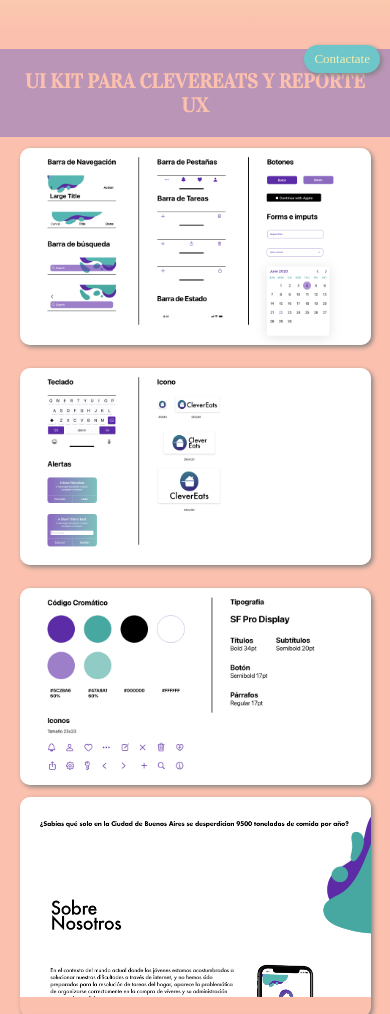
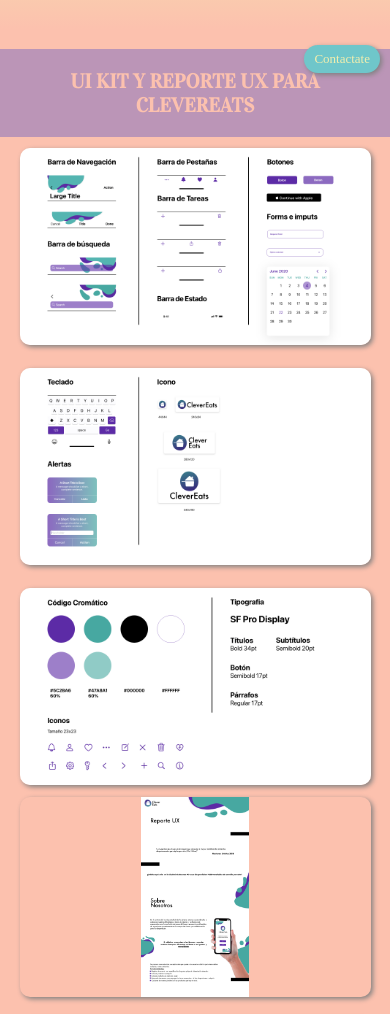
Before and after one commit to CandelaMar/CTM-Desarrollo-web, a website: page UX-UI.html in a window 390 px wide. Shown: the part 546-1560 px from the top of the page. Drawn offline with Linux system fonts and the light colour scheme; a web font is replaced by a local one.

Commit message:
cambiosfinales

```diff
--- a/UX-UI.html
+++ b/UX-UI.html
@@ -35,7 +35,7 @@
     </header>
 
 <main class="MainUXUI">
-    <h5> UI Kit para CleverEats y reporte UX</h5>
+    <h5> UI Kit y reporte UX para CleverEats </h5>
 
     <div class="GridContainer">
         <img class="GridImg" src='./IMAGENES/GRIDUXUI/GRIDPHOTO1.png' alt="Diseño UI Kit">
--- a/package.json
+++ b/package.json
@@ -1,7 +1,7 @@
 {
-  "name": "agregando-sass---candela-turza-martinez",
+  "name": "Proyecto-final---candela-turza-martinez",
   "version": "1.0.0",
-  "description": "",
+  "description": "Proyecto-final-curso-desarrollo-web-coderhouse-portfolio-web",
   "main": "index.js",
   "scripts": {
     "test": "echo \"Error: no test specified\" && exit 1",
--- a/scss/componentes/_front-end.scss
+++ b/scss/componentes/_front-end.scss
@@ -3,6 +3,7 @@
         width: 100%;
         border-radius: 10px;
         box-shadow: 2px 2px 5px grey;
+        margin-bottom: 20px;
         &:hover {
             transform: scale3d(1.25,1.25,1.25)
         }
--- a/scss/componentes/_index.scss
+++ b/scss/componentes/_index.scss
@@ -23,6 +23,7 @@
     }
     h5 {
         @extend %h5;
+    }
     .container {
         .row {
             .col-6 .offset-3 {
@@ -37,4 +38,3 @@
         }
     }
 }
-}
--- a/scss/componentes/_ux-ui.scss
+++ b/scss/componentes/_ux-ui.scss
@@ -26,11 +26,12 @@
             height: 700px;
             @media only screen and (min-width: 280px) and (max-width: 799px) {
                 max-height: 200px;
-                padding-bottom: 20px;
+                object-fit: contain;
+                margin-bottom: 20px;
             }
             @media only screen and (min-width: 800px) and (max-width: 1300px) {
                 height: 500px;
-                padding-bottom: 20px;
+                margin-bottom: 20px;
             }
         }
         @media only screen and (min-width: 280px) and (max-width: 799px) {
```
Also changed, not shown: Index.html (+1 -1 lines), scss/style.css, 1 other file. Lines whose indentation alone changed are shown as unchanged.
